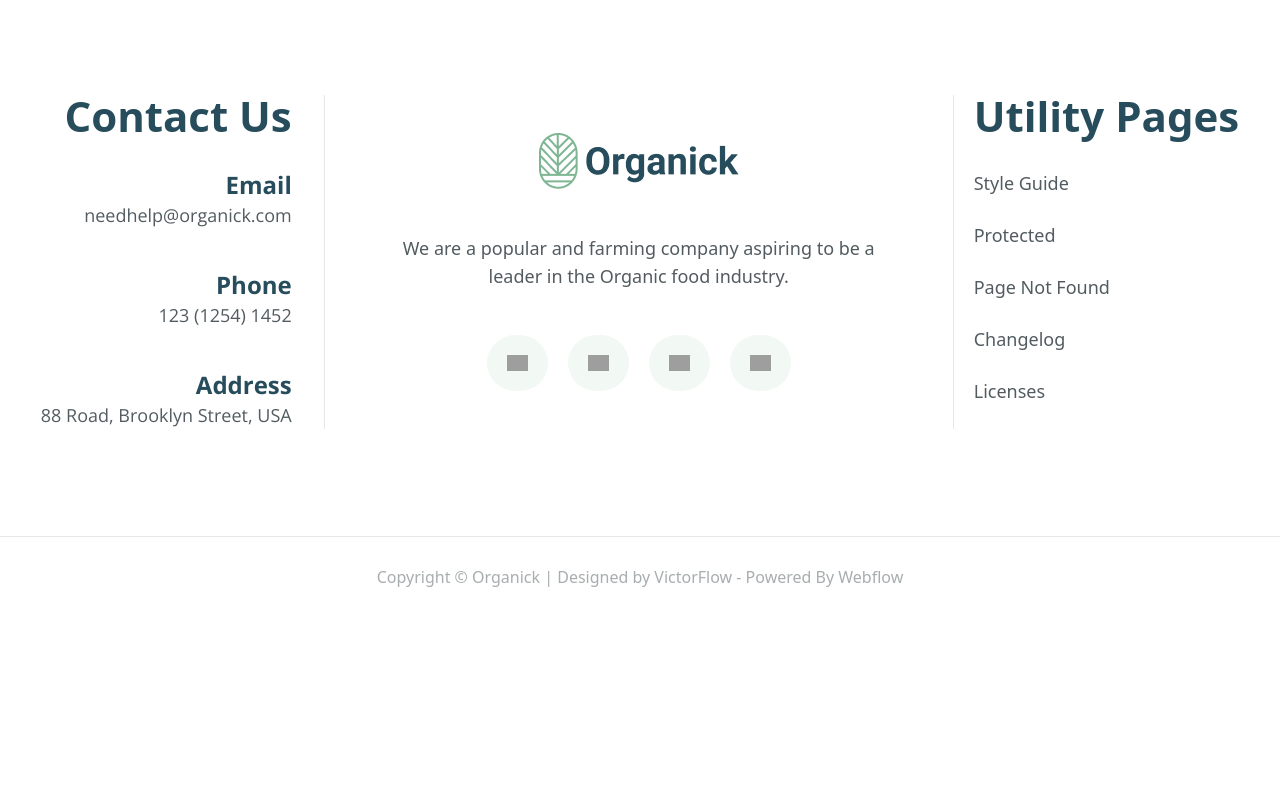
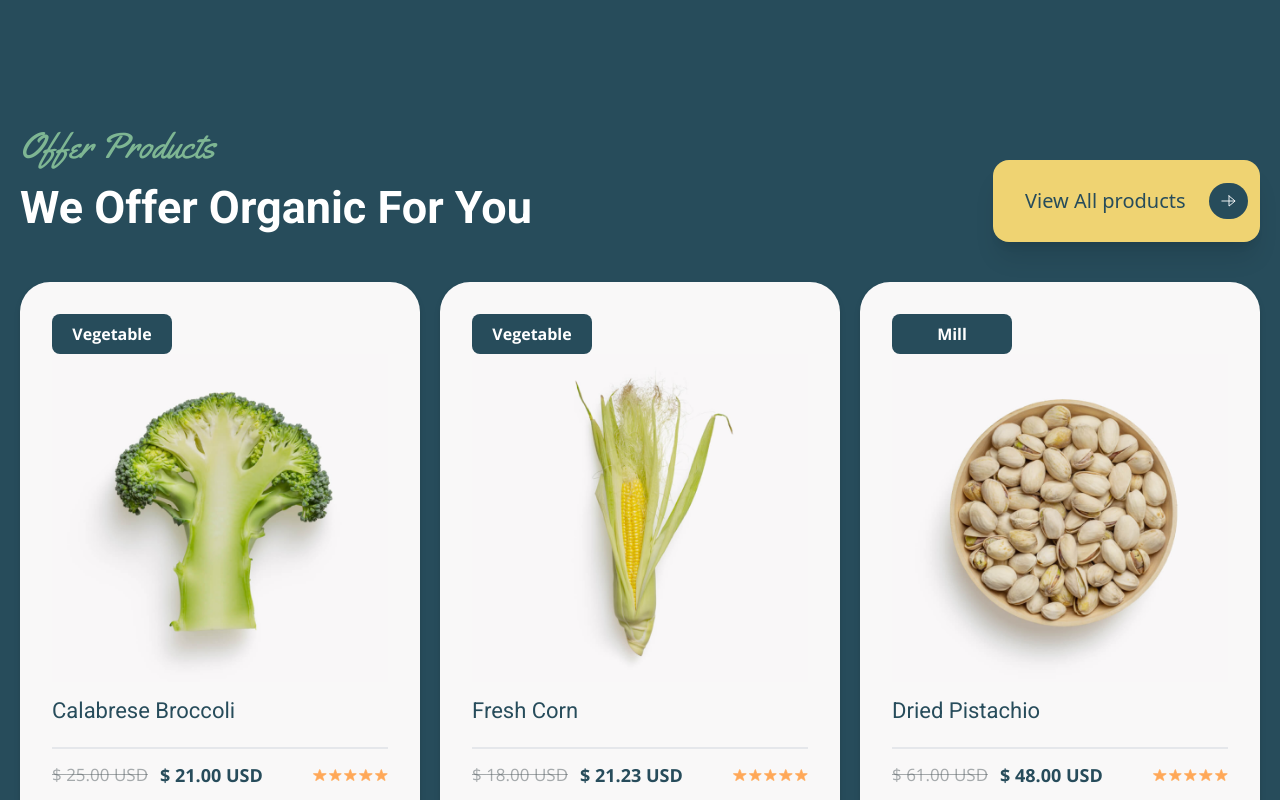
Before and after one commit to MenroMi/organic-store-app, a Next.js app: page / in a window 1280 px wide. Shown: the part 6160-6960 px from the top of the page. Before the commit the page ends 6777 px from the top, so only its background shows below. Built offline with nearby package versions, Linux system fonts and the light colour scheme; grey boxes are pictures that could not be loaded.

Commit message:
feat: added offer product section with adaptive

```diff
--- a/src/app/globals.css
+++ b/src/app/globals.css
@@ -160,3 +160,19 @@
 }
 
 /* END: Testimonial styles */
+
+/* START: Offers styles */
+
+.offer-products {
+  @apply h-full bg-primary-green pt-[139px] pb-[160px];
+}
+
+.offer-products__information {
+  @apply flex flex-col items-center px-5 lg:flex-row lg:justify-between lg:items-end;
+}
+
+.offer-products__cards {
+  @apply flex mt-[40px] px-5 gap-5 justify-center flex-wrap xl:flex-nowrap;
+}
+
+/* END: Offers styles */
--- a/src/app/page.tsx
+++ b/src/app/page.tsx
@@ -6,6 +6,7 @@ import {
   AboutUs,
   BannersList,
   ExploreNature,
+  Offers,
   Organic,
   Testimonial,
 } from "@/components";
@@ -18,6 +19,7 @@ export default function Home() {
       <AboutUs />
       <Organic />
       <Testimonial />
+      <Offers />
     </main>
   );
 }
--- /dev/null
+++ b/src/components/Offers/Offers.tsx
@@ -0,0 +1,51 @@
+// basic
+import React from "react";
+
+// constants
+import { products } from "@/constants";
+
+// components
+import CustomButton from "@/components/CustomButton";
+import ProductCard from "@/components/ProductCard";
+
+const Offers = () => {
+  return (
+    <section className="offer-products">
+      <div className="offer-products__information">
+        <div className="flex flex-col text-center lg:text-left">
+          <h2 className="title">Offer Products</h2>
+          <h3 className="text-white capitalize font-['Roboto'] font-bold text-[45px] mt-2">
+            We Offer Organic for You
+          </h3>
+        </div>
+        <CustomButton
+          title="View All products"
+          classNameContainer="bg-secondary-yellow w-full max-w-[267px] h-[82px] rounded-2xl shadow-xl max-lg:mt-5"
+          classNameText="text-xl text-primary-green"
+        />
+      </div>
+
+      <div className="offer-products__cards">
+        {products.map((prod, i) => {
+          if (i + 1 > 3) {
+            return null;
+          }
+
+          return (
+            <ProductCard
+              category={prod?.category}
+              image={prod?.image}
+              label={prod?.label}
+              name={prod?.name}
+              priceDiscount={prod?.priceDiscount}
+              priceOld={prod?.priceOld}
+              key={prod?.name}
+            />
+          );
+        })}
+      </div>
+    </section>
+  );
+};
+
+export default Offers;
--- /dev/null
+++ b/src/components/Offers/index.ts
@@ -0,0 +1,2 @@
+import Offers from "./Offers";
+export default Offers;
--- a/src/components/index.ts
+++ b/src/components/index.ts
@@ -5,6 +5,7 @@ import BannersList from "./BannersList";
 import AboutUs from "./AboutUs";
 import Organic from "./Organic";
 import Testimonial from "./Testimonial";
+import Offers from "./Offers";
 
 export {
   Navbar,
@@ -14,4 +15,5 @@ export {
   AboutUs,
   Organic,
   Testimonial,
+  Offers,
 };
--- a/src/types/index.ts
+++ b/src/types/index.ts
@@ -23,3 +23,9 @@ export interface IProductCardProps {
   category: string;
   image: string;
 }
+
+export interface IRatingProps {
+  classNameContainer?: string;
+  classNameImage?: string;
+  clickable: boolean;
+}
```
Also changed, not shown: src/components/Rating/Rating.tsx (+4 -5 lines).
